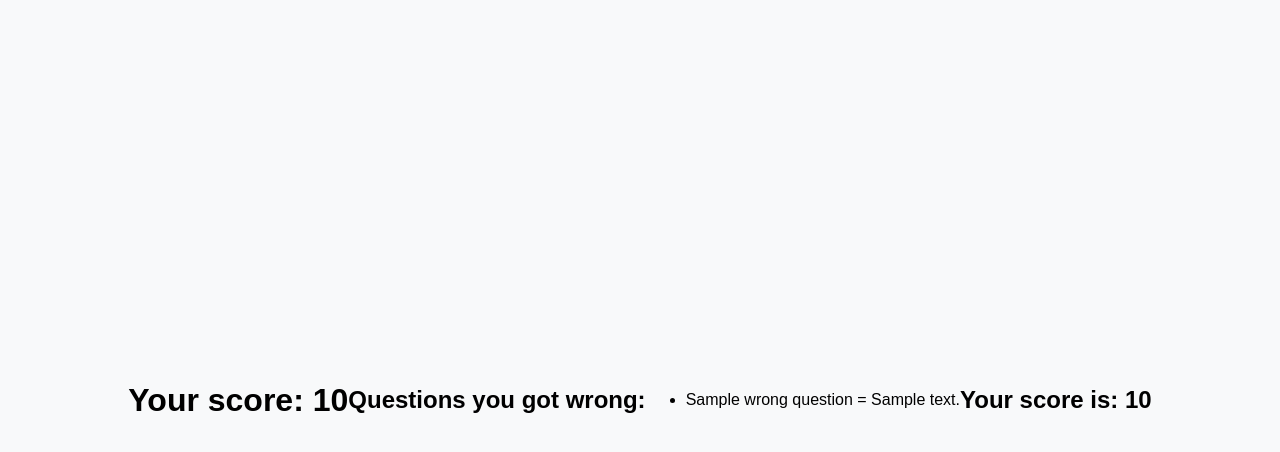
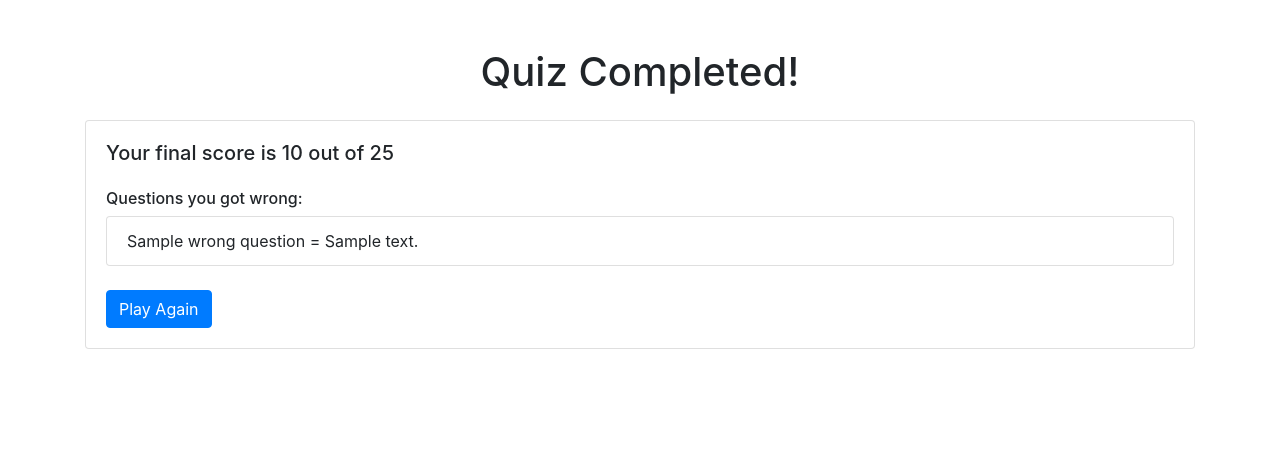
Before and after one commit to iwindon/numbers, a Flask app: template templates/end.html in a window 1280 px wide. Shown: the top 452 px of the page. Run offline with Flask 3, Linux system fonts and the light colour scheme; the template is opened without the code that fills it: most values are stand-ins (such as "Sample title", 1, 10 or a date in 2020); some libraries are stand-ins or nearby versions.

Commit message:
updated UI and correct login in wrong answers

```diff
--- a/app.py
+++ b/app.py
@@ -1,7 +1,6 @@
 """Flask module for a simple multiplication quiz game."""
 import random
 from flask import Flask, render_template, request, session, redirect, url_for
-
 
 app = Flask(__name__)
 app.secret_key = 'your_secret_key'
@@ -32,6 +31,7 @@
     session['answer'] = session['num1'] * session['num2']
     session['count'] += 1
     return render_template('quiz.html', num1=session['num1'], num2=session['num2'], count=session['count'], score=session['score'], wrong_answer=session.get('wrong_answer', False), correct_answer=session.get('correct_answer', 0))
+
 @app.route('/result', methods=['POST'])
 def result():
     """
@@ -46,6 +46,7 @@
         # Store the question and correct answer in the session
         question = f"{session.get('num1')} * {session.get('num2')}"
         correct_answer = session['answer']
+        session['correct_answer'] = correct_answer  # Set the correct answer in the session
         if 'wrong_questions' not in session:
             session['wrong_questions'] = []
         session['wrong_questions'].append((question, correct_answer))
--- /dev/null
+++ b/templates/base.html
@@ -0,0 +1,17 @@
+<!DOCTYPE html>
+<html lang="en">
+<head>
+    <meta charset="UTF-8">
+    <meta name="viewport" content="width=device-width, initial-scale=1.0">
+    <title>Multiplication Quiz</title>
+    <link href="https://stackpath.bootstrapcdn.com/bootstrap/4.5.2/css/bootstrap.min.css" rel="stylesheet">
+</head>
+<body>
+    <div class="container">
+        {% block content %}{% endblock %}
+    </div>
+    <script src="https://code.jquery.com/jquery-3.5.1.slim.min.js"></script>
+    <script src="https://cdn.jsdelivr.net/npm/@popperjs/core@2.5.4/dist/umd/popper.min.js"></script>
+    <script src="https://stackpath.bootstrapcdn.com/bootstrap/4.5.2/js/bootstrap.min.js"></script>
+</body>
+</html>
--- a/templates/end.html
+++ b/templates/end.html
@@ -1,16 +1,21 @@
-<!DOCTYPE html>
-<html>
-<head>
-    <link rel="stylesheet" type="text/css" href="styles.css">
-</head>
-<body>
-    <h1>Your score: {{ score }}</h1>
-    <h2>Questions you got wrong:</h2>
-    <ul>
-        {% for question, correct_answer in wrong_questions %}
-            <li>{{ question }} = {{ correct_answer }}</li>
-        {% endfor %}
-    </ul>
-    <h2>Your score is: {{ score }}</h2>
-</body>
-</html>
+{% extends "base.html" %}
+
+{% block content %}
+<div class="mt-5">
+    <h1 class="text-center">Quiz Completed!</h1>
+    <div class="card mt-4">
+        <div class="card-body">
+            <h5 class="card-title">Your final score is {{ score }} out of 25</h5>
+            {% if wrong_questions %}
+                <h6 class="mt-4">Questions you got wrong:</h6>
+                <ul class="list-group">
+                    {% for question, correct_answer in wrong_questions %}
+                        <li class="list-group-item">{{ question }} = {{ correct_answer }}</li>
+                    {% endfor %}
+                </ul>
+            {% endif %}
+            <a href="{{ url_for('home') }}" class="btn btn-primary mt-4">Play Again</a>
+        </div>
+    </div>
+</div>
+{% endblock %}
```
Also changed, not shown: templates/quiz.html (+24 -18 lines).
